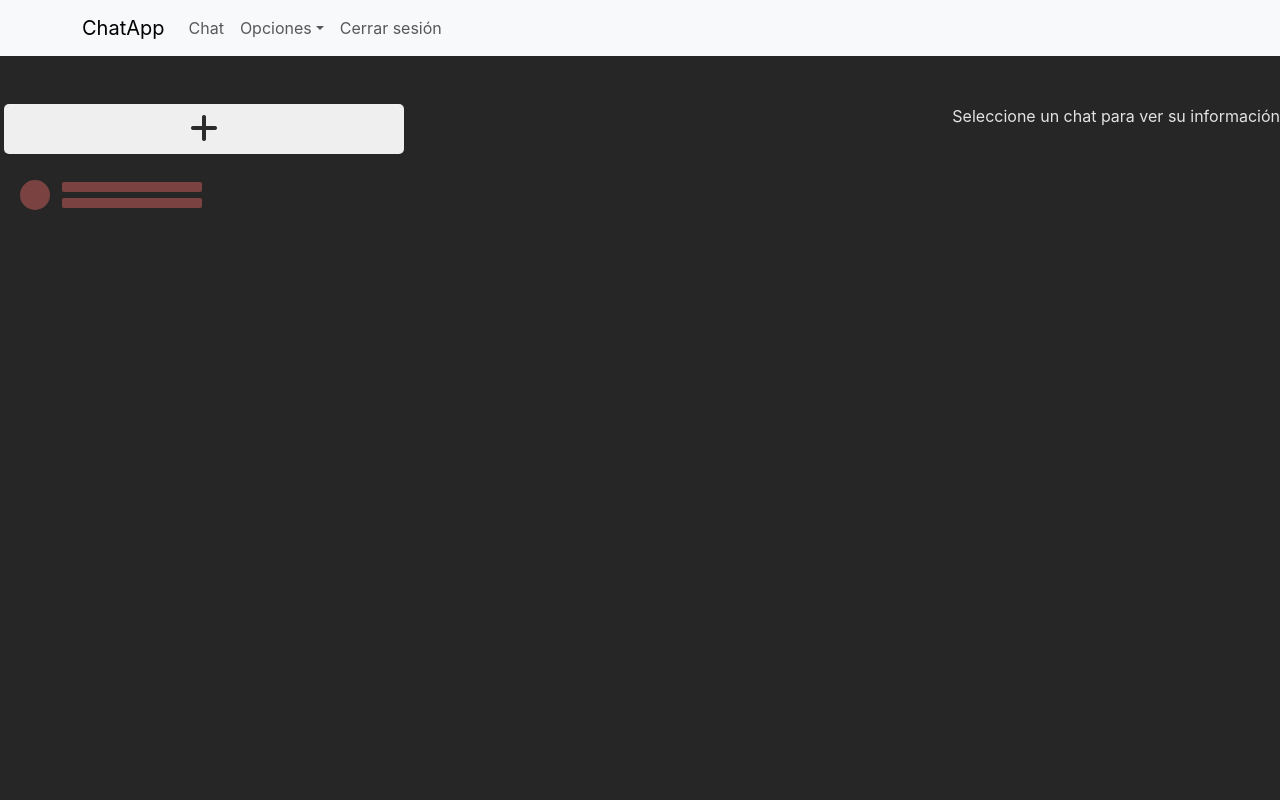
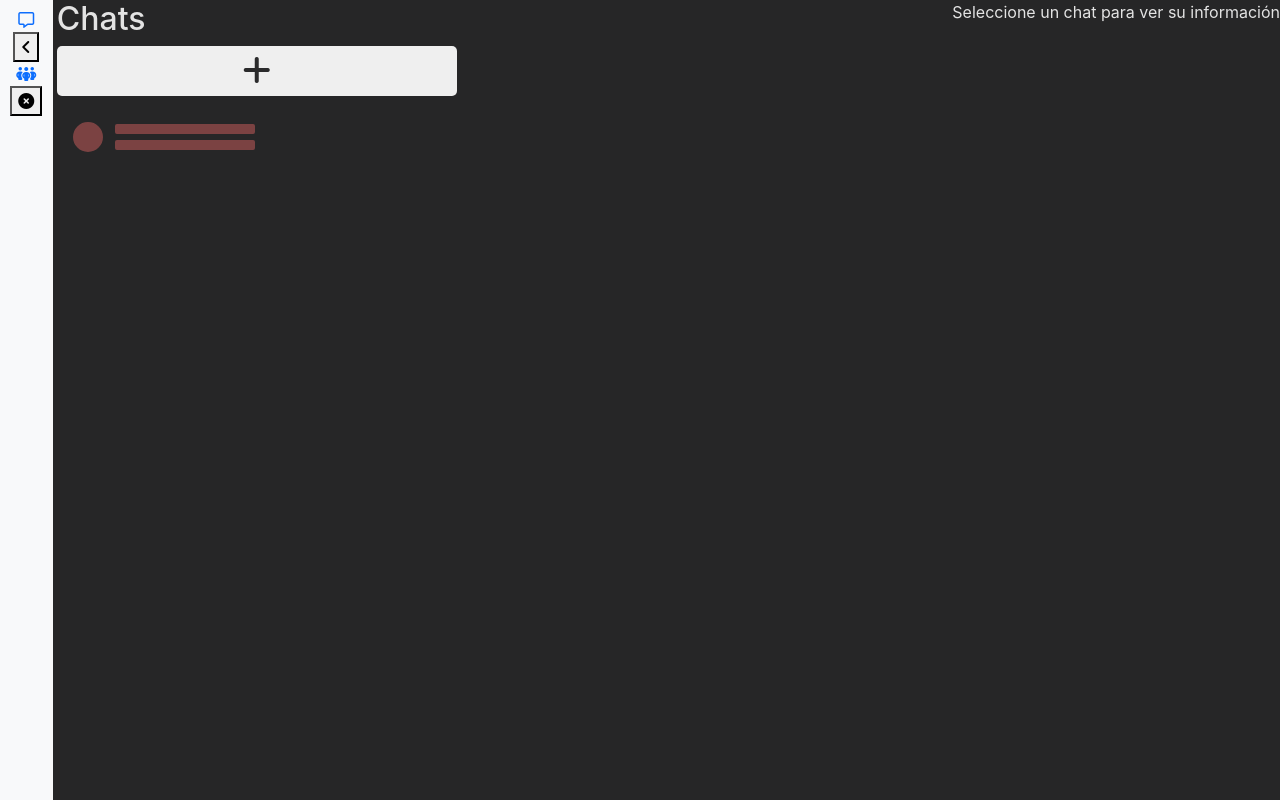
Before and after one commit to Temtub/electron-vite-project, a React (Vite) app: page /chat in a window 1280 px wide. Built offline with nearby package versions, Linux system fonts and the light colour scheme; sample sign-in values are in the browser's storage.

Commit message:
Fixed the navbar and some styles, changed way of working to get the userId for the chat

```diff
--- a/src/components/Chat.jsx
+++ b/src/components/Chat.jsx
@@ -21,14 +21,27 @@ function Chat() {
   useEffect(() => {
     setChatHistory([])
 
+    const chargeUserData = async () =>{
+      let userdata = await getUserDataByToken(userToken)
+      // If the token checking is false means that the user has been disconnected
+      if (!userdata.status) {
+        console.log("Reenviado")
+        return navigate('/');
+      }
+
+      // Create the data for the message we going to create
+      let userId = userdata.data.data.id
+      setUserIdState(userId)
+
+    }
     const getChats = async (chatId) => {
       let response = await restful("GET", "http://localhost:3001/api/chat/" + chatId)
-      // console.log(response.data.messages)
       setChatHistory(response.data.messages)
-      // console.log(chatHistory)
     }
 
+    chargeUserData()
     getChats(idChatParam)
+
   }, [idChatParam])
 
 
@@ -44,23 +57,11 @@ function Chat() {
       // Save the moment in which the message has been sent
       let instantMoment = new Date()
 
-      let userdata = await getUserDataByToken(userToken)
-
-      // If the token checking is false means that the user has been disconnected
-      if (!userdata.status) {
-        console.log("Reenviado")
-        return navigate('/');
-      }
-
-      // Create the data for the message we going to create
-      let userId = userdata.data.data.id
-      setUserIdState(userId)
-
       const data = {
         time: instantMoment,
         message: inputText,
         chatId: idChatParam,
-        userId: userId
+        userId: userIdState
       }
 
       let response = await restful("POST", "http://localhost:3001/api/chat/newMessage", data)
--- a/src/components/Chats.jsx
+++ b/src/components/Chats.jsx
@@ -34,7 +34,6 @@ function Chats({ data }) {
 
     return (
         <aside className="chats">
-            <h2>Chats</h2>
             <div>
 
                 {/* If theres no data it shows it, if theres no also and if alls correct dont show it */}
--- a/src/components/Layouts/Layout.jsx
+++ b/src/components/Layouts/Layout.jsx
@@ -4,11 +4,11 @@ import { Outlet } from 'react-router-dom';
 
 const Layout = () => {
   return (
-    <div>
+    <div className='d-flex flex-row'>
       <Navbar />
-      <main>
+
         <Outlet />
-      </main>
+
     </div>
   );
 };
--- a/src/components/Layouts/Navbar.jsx
+++ b/src/components/Layouts/Navbar.jsx
@@ -1,6 +1,6 @@
 import React from 'react';
 import { Navbar, Nav, Container, NavDropdown } from 'react-bootstrap';
-import { useNavigate } from 'react-router-dom';
+import { useNavigate, Link} from 'react-router-dom';
 
 const CustomNavbar = () => {
     const navigate = useNavigate();
@@ -14,26 +14,16 @@ const CustomNavbar = () => {
     };
 
     return (
-        <Navbar bg="light" expand="lg" className='mb-5'>
-            <Container>
-                <Navbar.Brand href="/">ChatApp</Navbar.Brand>
-                <Navbar.Toggle aria-controls="basic-navbar-nav" />
-                <Navbar.Collapse id="basic-navbar-nav">
 
-                    <Nav className="me-auto">
-                        <Nav.Link href="/chat">Chat</Nav.Link>
-                        <NavDropdown title="Opciones" id="basic-nav-dropdown">
-                            <NavDropdown.Item href="#action/3.1">Perfil</NavDropdown.Item>
-                            <NavDropdown.Item href="#action/3.2">Configuraciones</NavDropdown.Item>
-                            <NavDropdown.Divider />
-                            <NavDropdown.Item href="#action/3.3">Salir</NavDropdown.Item>
-                        </NavDropdown>
-                        <Nav.Link onClick={logout}>Cerrar sesión</Nav.Link>
-                    </Nav>
+        <Navbar bg="light" expand="lg" className="vertical-navbar navbar d-flex flex-column">
 
-                </Navbar.Collapse>
-            </Container>
+            <Link to="/chat"><i class="fa-regular fa-message"></i></Link>
+            <button onClick={() => navigate(-1)}><i class="fa-solid fa-angle-left"></i></button>
+            <Link to="/group"><i class="fa-solid fa-people-group"></i></Link>
+            <button onClick={logout}><i class="fa-solid fa-circle-xmark"></i></button>
+
         </Navbar>
+
     );
 };
 
--- a/src/components/Login/Login.jsx
+++ b/src/components/Login/Login.jsx
@@ -73,6 +73,7 @@ function Login() {
                                 type="text"
                                 placeholder="Enter your name"
                                 onChange={(e) => setUser(e.target.value)}
+                                autoFocus
                             />
                         </Form.Group>
 
--- a/src/components/Messages.jsx
+++ b/src/components/Messages.jsx
@@ -46,8 +46,10 @@ function Messages() {
 
   return (
     <div className='messages'>
-      <aside className='ps-1 d-flex flex-column align-items-center'>
-        <button title='Añade un nuevo chat' className='serchChatButton' disabled={loading ?  true : false} onClick={searchNewChat}>{loading ? 'Buscando...' : <i class="fa-solid fa-plus"></i>}</button>
+
+      <aside className='ps-1 d-flex flex-column align-items-start'>
+        <h2>Chats</h2>
+        <button title='Añade un nuevo chat' className='serchChatButton' disabled={loading ? true : false} onClick={searchNewChat}>{loading ? 'Buscando...' : <i className="fa-solid fa-plus"></i>}</button>
         {/* If the data of the chats of the user is filled then show it else show that it is charging */}
         {userData ? <Chats data={userData.chats}></Chats> : <ChargingChats />}
       </aside>
--- a/src/main.jsx
+++ b/src/main.jsx
@@ -8,6 +8,7 @@ import { BrowserRouter as Router, Routes, Route } from 'react-router-dom';
 import './styles/login.css'
 import './styles/index.css'
 import './styles/chats.css'
+import './styles/navbar.css'
 
 //Import the components (as you can see the route is from Components thanks to the configuration we made in tsconfig.json)
 import Messages from 'Components/Messages';
--- a/src/styles/chats.css
+++ b/src/styles/chats.css
@@ -10,7 +10,7 @@
     border: 1px solid #f9f9f9;
     border-radius: 3px;
     box-shadow: #2135473f 1px 1px 10px 10px inset;
-
+    height: 70vh;
     padding: 20px;
     padding-bottom: 5px;
 
--- /dev/null
+++ b/src/styles/navbar.css
@@ -0,0 +1,4 @@
+.navbar{
+    height: 100vh;
+    width: 55PX;
+}
```
